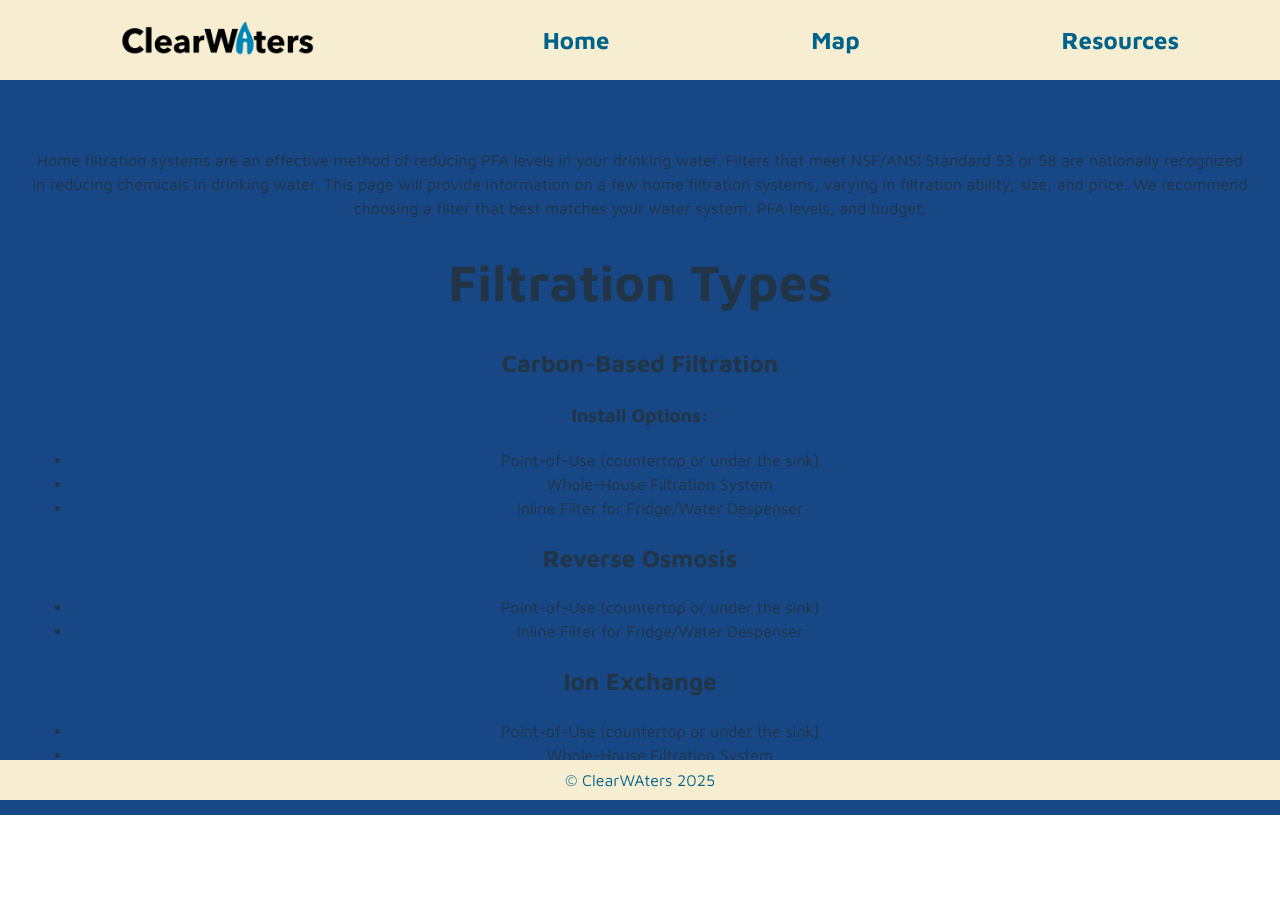
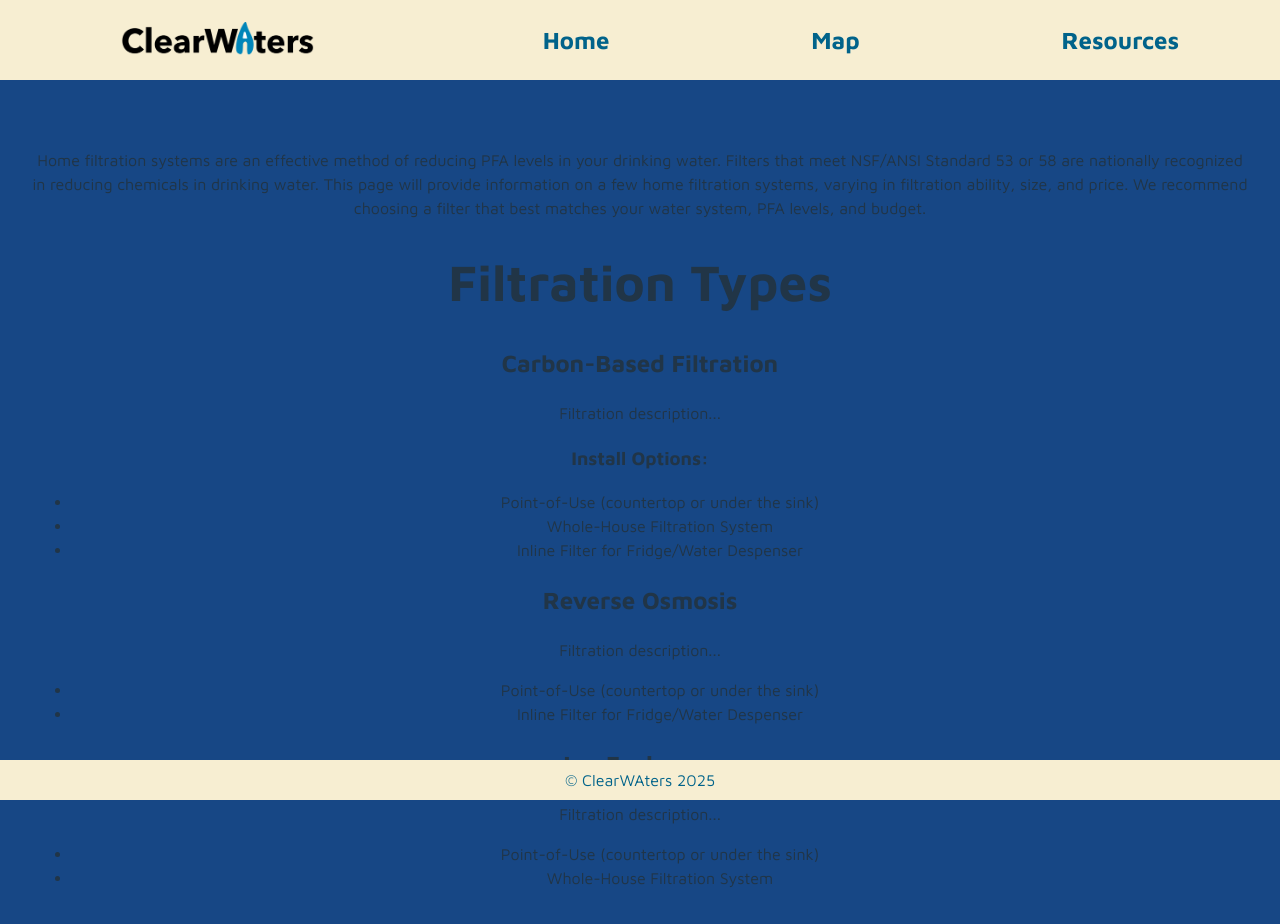
Before and after one commit to kellyjhorak/Squash, a React (Vite) app in the folder ClearWAters/: page /resources in a window 1280 px wide. Shown: the top 924 px of the page. Before the commit the page ends 815 px from the top, so only its background shows below. Built offline with nearby package versions, Linux system fonts and the light colour scheme.

Commit message:
added filtration description spo

```diff
--- a/ClearWAters/src/resources.jsx
+++ b/ClearWAters/src/resources.jsx
@@ -15,6 +15,7 @@ const Resources = () => {
             <h1>Filtration Types</h1>
           <div className='filter'>
             <h2>Carbon-Based Filtration</h2>
+            <p>Filtration description...</p>
             <h3>Install Options:</h3>
             <ul>
               <li>
@@ -30,6 +31,7 @@ const Resources = () => {
           </div>
           <div className='filter'>
             <h2>Reverse Osmosis</h2>
+            <p>Filtration description...</p>
             <ul>
               <li>
               Point-of-Use (countertop or under the sink)
@@ -41,6 +43,7 @@ const Resources = () => {
           </div>
           <div className='filter'>
             <h2>Ion Exchange</h2>
+            <p>Filtration description...</p>
             <ul>
               <li>
               Point-of-Use (countertop or under the sink)
```
